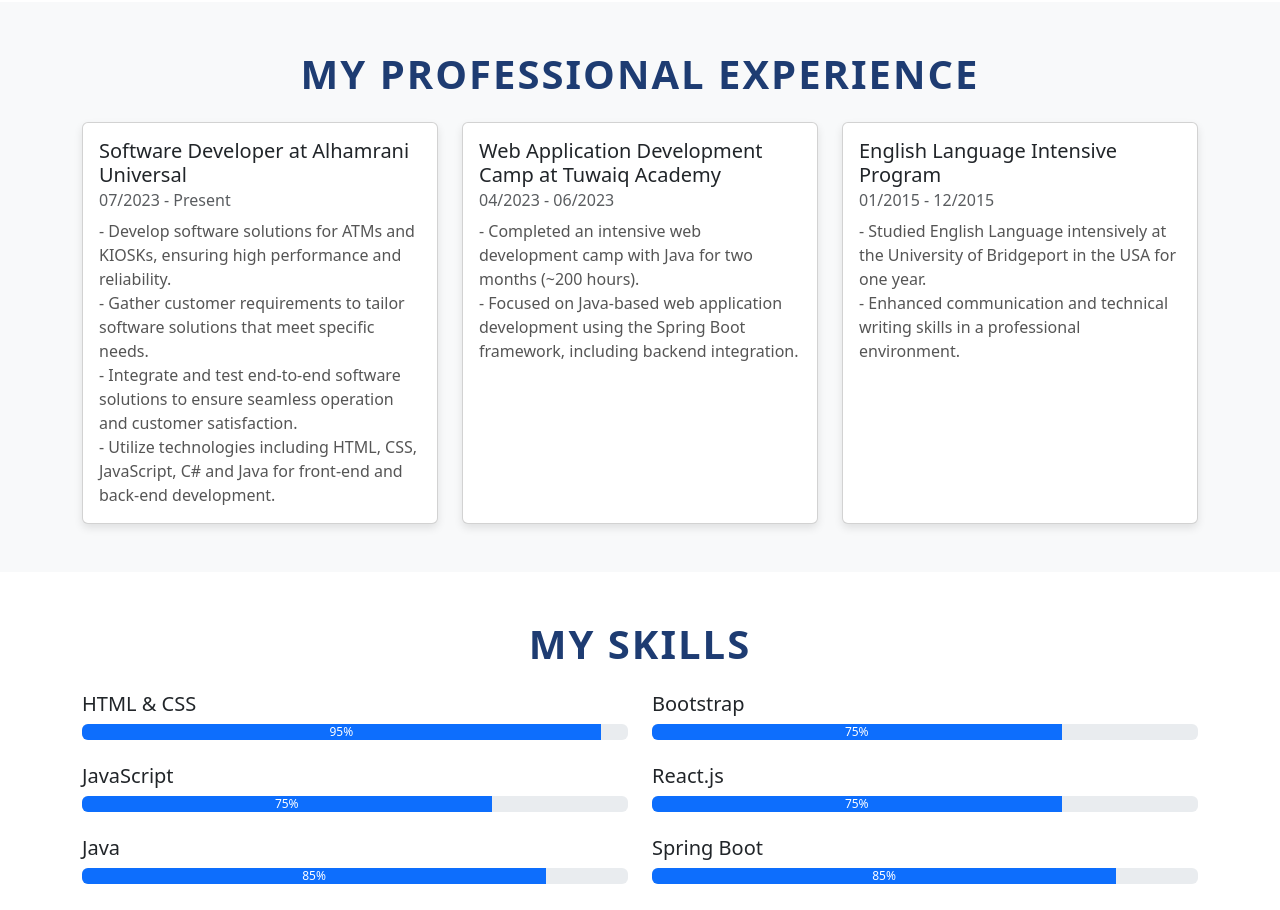
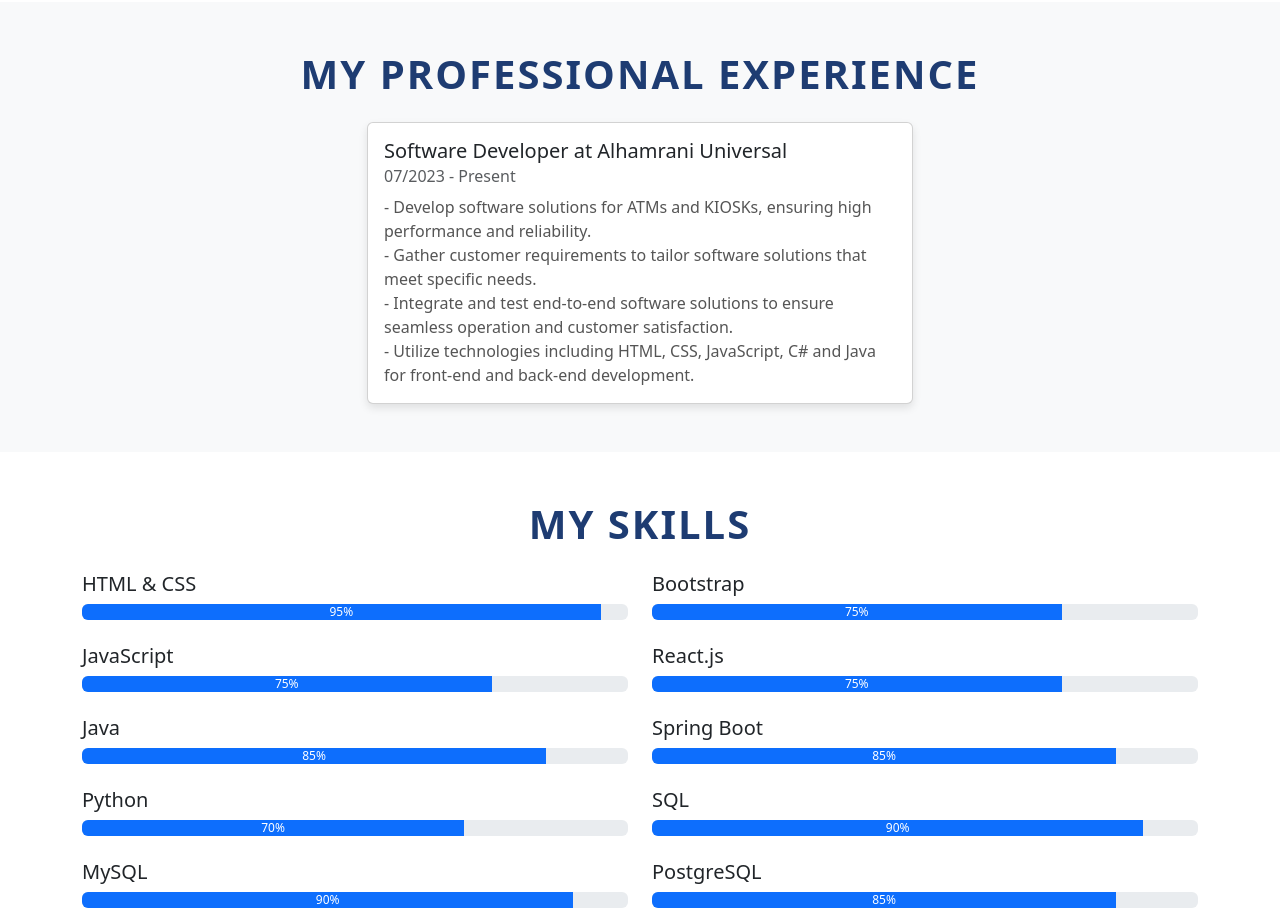
Before and after one commit to MohammedMahdiAlyami/MyWebsite, a React (Create React App) app: page / in a window 1280 px wide. Shown: the part 3780-4690 px from the top of the page. Built offline with nearby package versions, Linux system fonts and the light colour scheme.

Commit message:
Updated Experience section in Experience.jsx

```diff
--- a/src/Components/Experience.jsx
+++ b/src/Components/Experience.jsx
@@ -18,37 +18,37 @@
         </>
       ),
     },
-    {
-      title: "Web Application Development Camp at Tuwaiq Academy",
-      period: "04/2023 - 06/2023",
-      description: (
-        <>
-          - Completed an intensive web development camp with Java for two months (~200 hours).
-          <br />
-          - Focused on Java-based web application development using the Spring Boot framework, including backend integration.
-        </>
-      ),
-    },
-    {
-      title: "English Language Intensive Program",
-      period: "01/2015 - 12/2015",
-      description: (
-        <>
-          - Studied English Language intensively at the University of Bridgeport in the USA for one year.
-          <br />
-          - Enhanced communication and technical writing skills in a professional environment.
-        </>
-      ),
-    },
+    // {
+    //   title: "Web Application Development Camp at Tuwaiq Academy",
+    //   period: "04/2023 - 06/2023",
+    //   description: (
+    //     <>
+    //       - Completed an intensive web development camp with Java for two months (~200 hours).
+    //       <br />
+    //       - Focused on Java-based web application development using the Spring Boot framework, including backend integration.
+    //     </>
+    //   ),
+    // },
+    // {
+    //   title: "English Language Intensive Program",
+    //   period: "01/2015 - 12/2015",
+    //   description: (
+    //     <>
+    //       - Studied English Language intensively at the University of Bridgeport in the USA for one year.
+    //       <br />
+    //       - Enhanced communication and technical writing skills in a professional environment.
+    //     </>
+    //   ),
+    // },
   ];
 
   return (
     <section id="experience" className="experience-section py-5 text-bg-light">
       <Container>
         <h2 className="text-center mb-4">My Professional Experience</h2>
-        <Row>
+        <Row className="justify-content-center">
           {experiences.map((exp, index) => (
-            <Col md={4} key={index}>
+            <Col md={8} lg={6} key={index}>
               <Card className="h-100 experience-card">
                 <Card.Body>
                   <Card.Title className="experience-title">{exp.title}</Card.Title>
```
